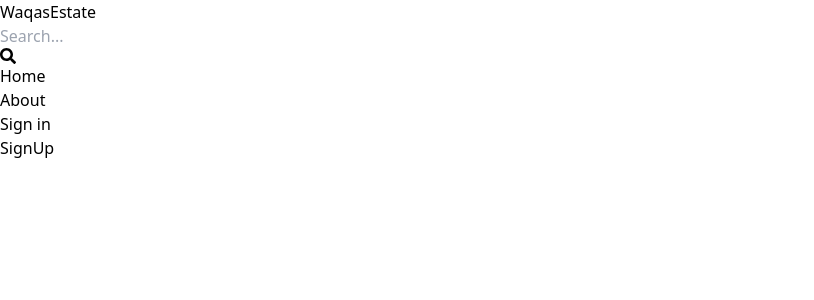
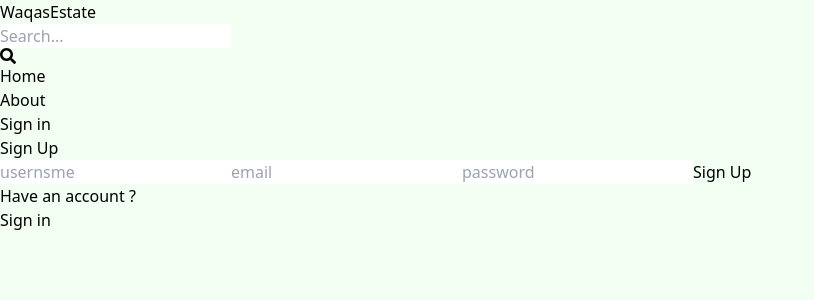
Before and after one commit to waqask0/mern-estate, a React (Vite) app in the folder client/: page /sign-up in a window 1280 px wide. Shown: the top 300 px of the page, without its empty margins (0-814 px from the left). Built offline with nearby package versions, Linux system fonts and the light colour scheme.

Commit message:
complete sign up page UI

```diff
--- a/client/src/index.css
+++ b/client/src/index.css
@@ -1,3 +1,7 @@
 @tailwind base;
 @tailwind components;
 @tailwind utilities;
+
+body{
+    background-color: rgb(241, 254, 241);
+}
--- a/client/src/pages/SignUp.jsx
+++ b/client/src/pages/SignUp.jsx
@@ -1,9 +1,26 @@
-import React from 'react'
+import { Link } from 'react-router-dom'
 
 export default function SignUp() {
   return (
-    <div>
-     SignUp
+    <div className='p-3 max-w-lg mx-auto'>
+     <h1 className='text-3xl text-center font-semibold my-7'>
+      Sign Up </h1>
+      <form className='flex flex-col gap-4'>
+        <input type='text' placeholder='usernsme'
+        className='border p-3 rounded-lg' id='username' />
+        <input type='email' placeholder='email'
+        className='border p-3 rounded-lg' id='email' />
+        <input type='password' placeholder='password'
+        className='border p-3 rounded-lg' id='passwprds' />
+        <button className='bg-slate-700 text-white p-3
+        rounded-lg uppercase hover:opacity-95 disabled:opacity-80'>Sign Up</button>
+      </form>
+      <div className='flex gap-1 mt-5'>
+        <p>Have an account ?</p>
+        <Link to={"/sign-in"}>
+        <span className='text-blue-700'>Sign in</span>
+        </Link>
+      </div>
     </div>
   )
 }
```
